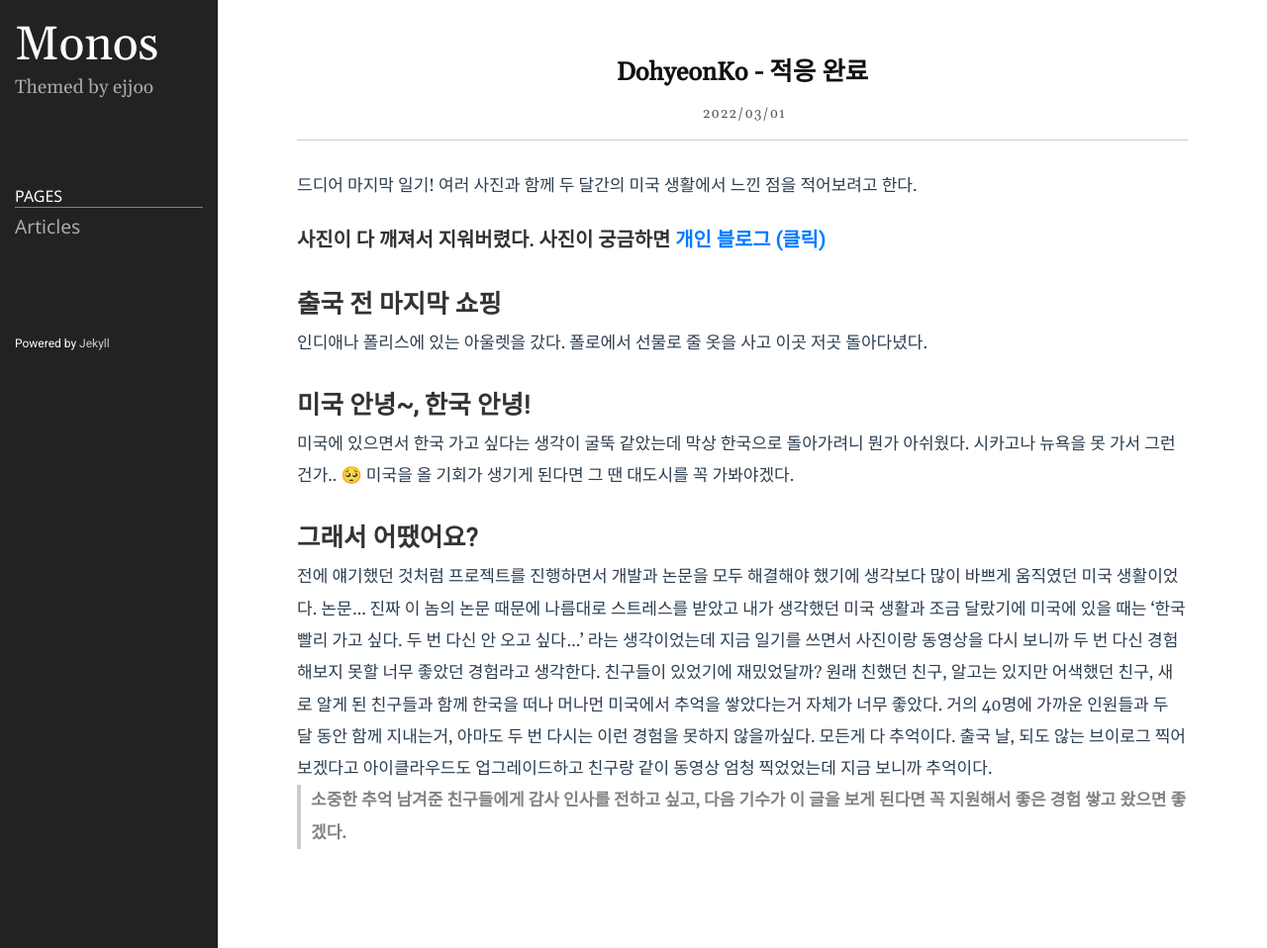
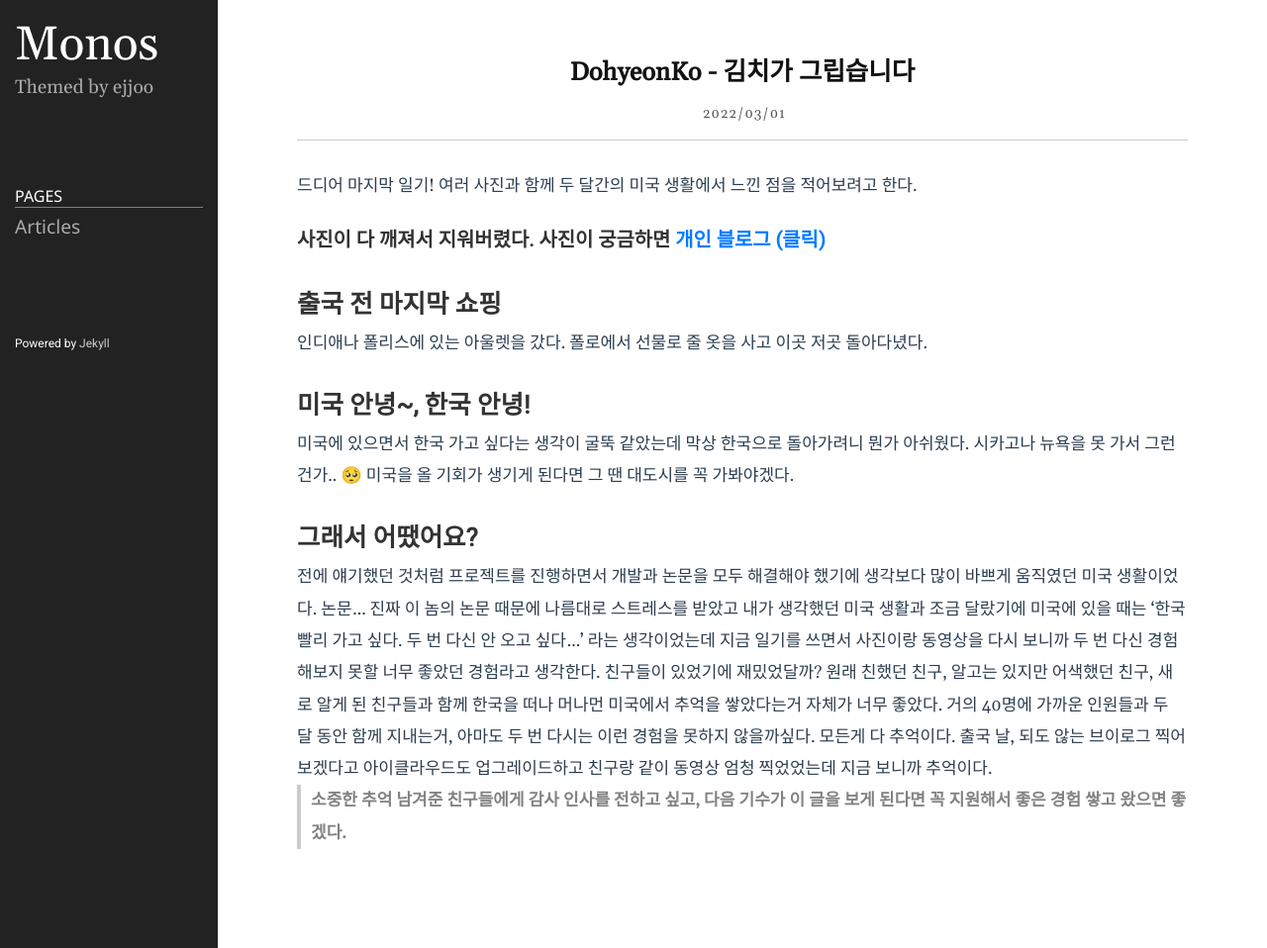
Before and after one commit to CNU-PURDUE-4GUYS/CNU-PURDUE-4GUYS.GITHUB.IO, a Jekyll site: the page built from _posts/2022-03-01-DohyeonKo.markdown, in a window 1280 px wide. Shown: the whole page at 99% size. Built offline with Jekyll 4.4.1, drawn with Linux system fonts in a browser that asks for light colours.

Commit message:
[docs] DohyeonKo - 일기 업데이트

```diff
--- a/_posts/2022-03-01-DohyeonKo.markdown
+++ b/_posts/2022-03-01-DohyeonKo.markdown
@@ -1,6 +1,6 @@
 ---
 layout: post
-title:  "DohyeonKo - 적응 완료"
+title:  "DohyeonKo - 김치가 그립습니다"
 date:   2022-03-01 09:00:00 -0500
 categories: 일기 DohyeonKo
 ---
```
